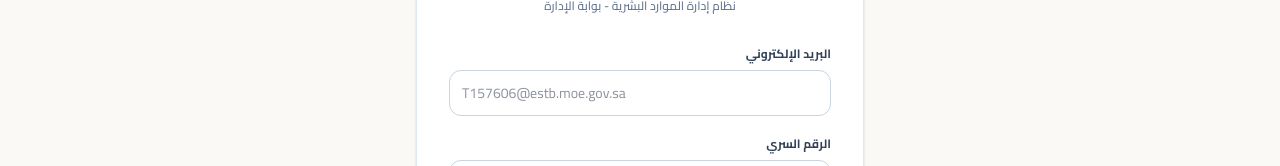
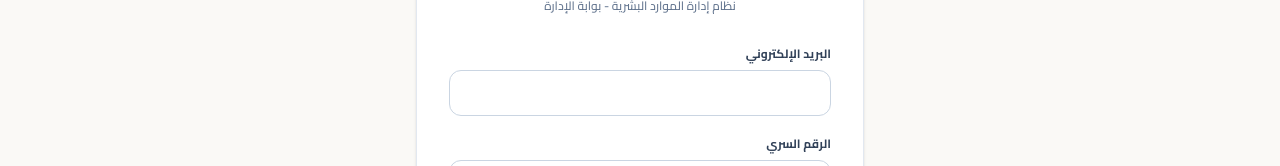
Before and after one commit to skr889923-sys/school-hr-system1, a React (Vite) app: page /login in a window 1280 px wide. Shown: the part 396-562 px from the top of the page. Built offline with nearby package versions, Linux system fonts and the light colour scheme.

Commit message:
Remove email hint from login page

```diff
--- a/src/screens/AuthScreen.tsx
+++ b/src/screens/AuthScreen.tsx
@@ -68,7 +68,6 @@
                   value={email}
                   onChange={(e) => setEmail(e.target.value)}
                   className="w-full p-3 text-sm rounded-xl border border-slate-300 focus:outline-none focus:border-blue-600 focus:ring-1 focus:ring-blue-600 text-slate-800"
-                  placeholder="T157606@estb.moe.gov.sa"
                   dir="ltr"
                 />
               </div>
```
